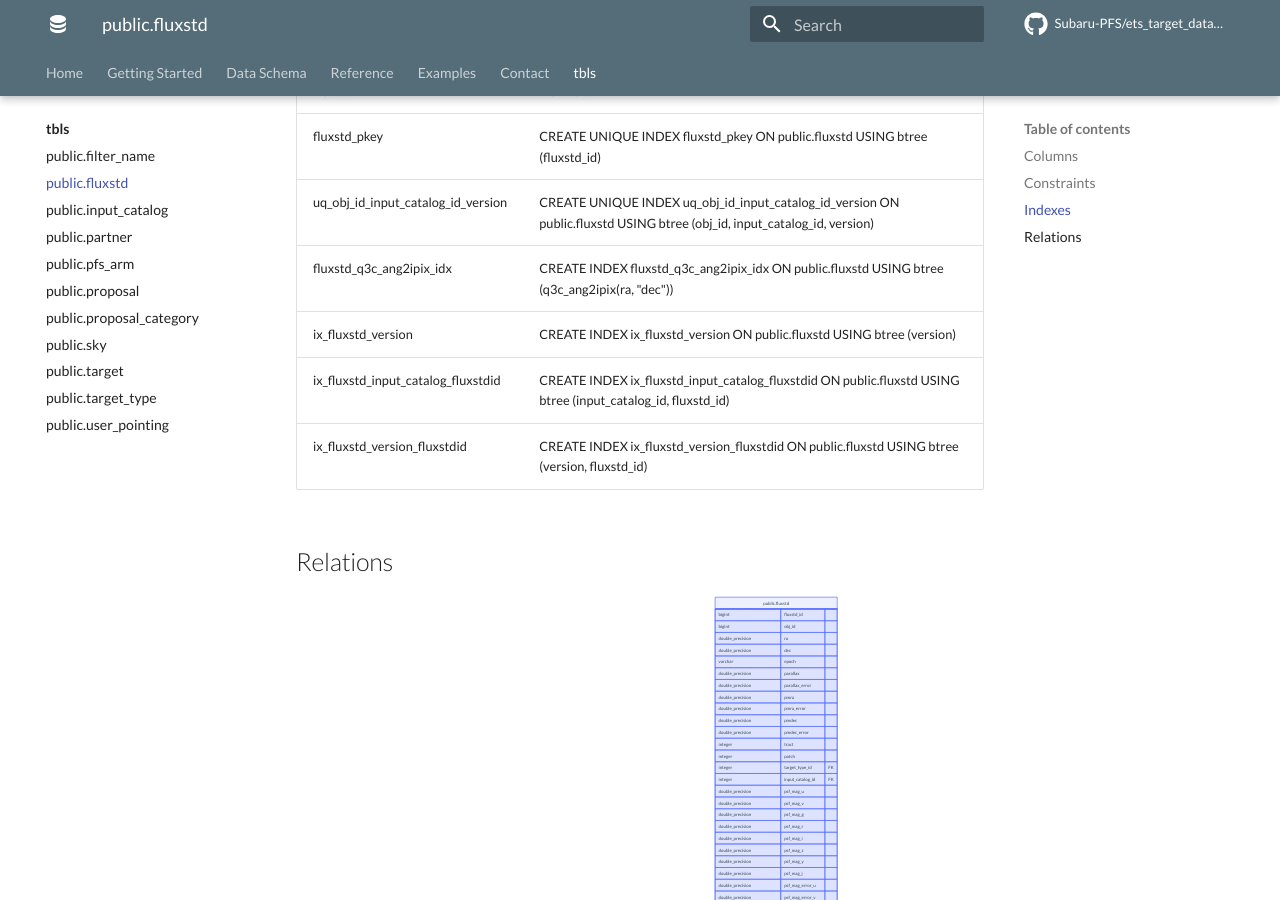
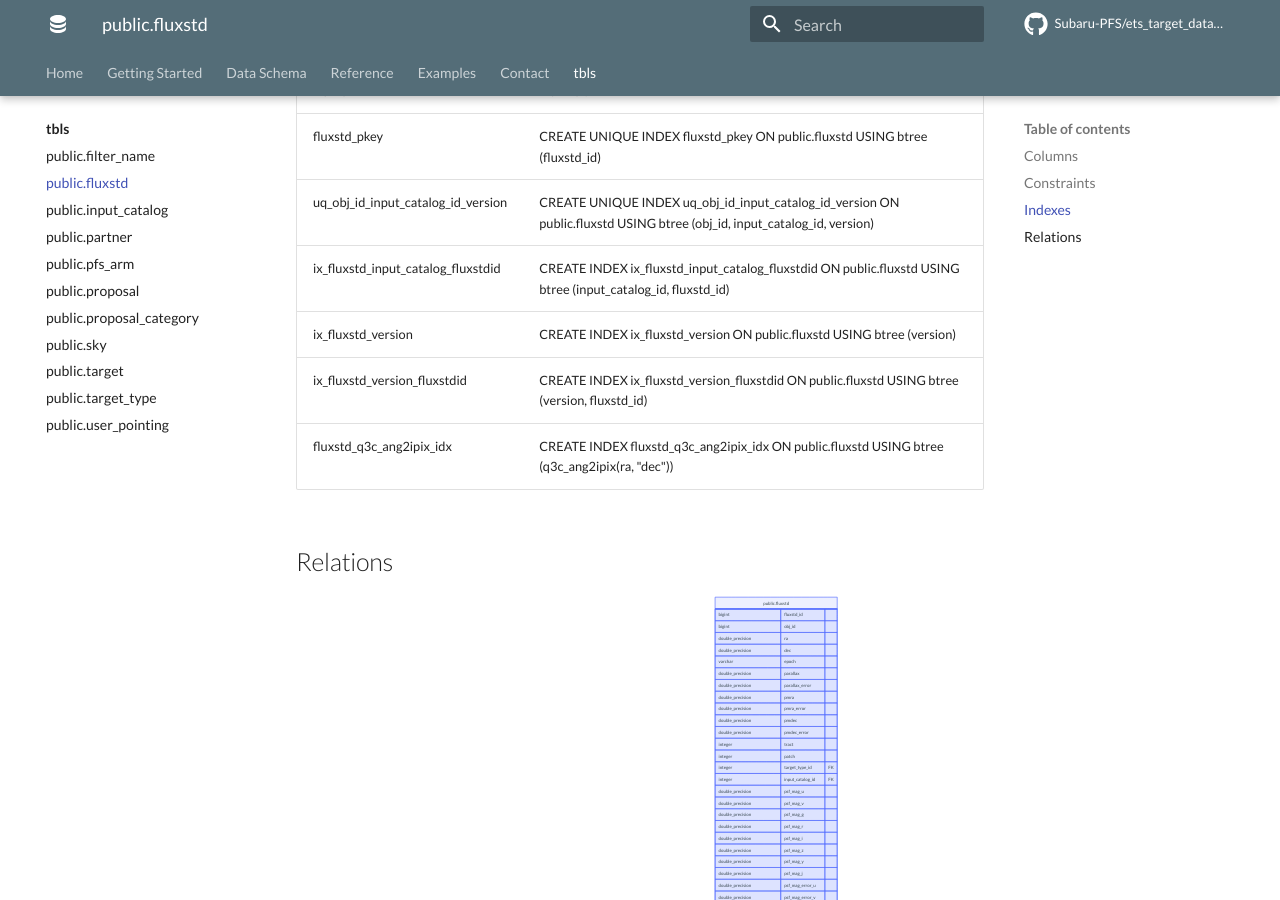
Before and after one commit to Subaru-PFS/ets_target_database, an MkDocs documentation site: the page built from docs/tbls/public.fluxstd.md, in a window 1280 px wide and 900 px high, scrolled down 6795 px. Built offline with MkDocs 1.6.1 and Material for MkDocs 9.7.7, drawn with Linux system fonts in a browser that asks for light colours; plug-ins that fetch from the network failed and are left out; comment, search, counter and statistics services are not loaded.

```diff
--- a/docs/tbls/public.fluxstd.md
+++ b/docs/tbls/public.fluxstd.md
@@ -101,10 +101,10 @@
 | ---- | ---------- |
 | fluxstd_pkey | CREATE UNIQUE INDEX fluxstd_pkey ON public.fluxstd USING btree (fluxstd_id) |
 | uq_obj_id_input_catalog_id_version | CREATE UNIQUE INDEX uq_obj_id_input_catalog_id_version ON public.fluxstd USING btree (obj_id, input_catalog_id, version) |
+| ix_fluxstd_input_catalog_fluxstdid | CREATE INDEX ix_fluxstd_input_catalog_fluxstdid ON public.fluxstd USING btree (input_catalog_id, fluxstd_id) |
+| ix_fluxstd_version | CREATE INDEX ix_fluxstd_version ON public.fluxstd USING btree (version) |
+| ix_fluxstd_version_fluxstdid | CREATE INDEX ix_fluxstd_version_fluxstdid ON public.fluxstd USING btree (version, fluxstd_id) |
 | fluxstd_q3c_ang2ipix_idx | CREATE INDEX fluxstd_q3c_ang2ipix_idx ON public.fluxstd USING btree (q3c_ang2ipix(ra, "dec")) |
-| ix_fluxstd_version | CREATE INDEX ix_fluxstd_version ON public.fluxstd USING btree (version) |
-| ix_fluxstd_input_catalog_fluxstdid | CREATE INDEX ix_fluxstd_input_catalog_fluxstdid ON public.fluxstd USING btree (input_catalog_id, fluxstd_id) |
-| ix_fluxstd_version_fluxstdid | CREATE INDEX ix_fluxstd_version_fluxstdid ON public.fluxstd USING btree (version, fluxstd_id) |
 
 ## Relations
 
```
Also changed, not shown: docs/tbls/public.sky.md (+2 -2 lines), 1 other file.
